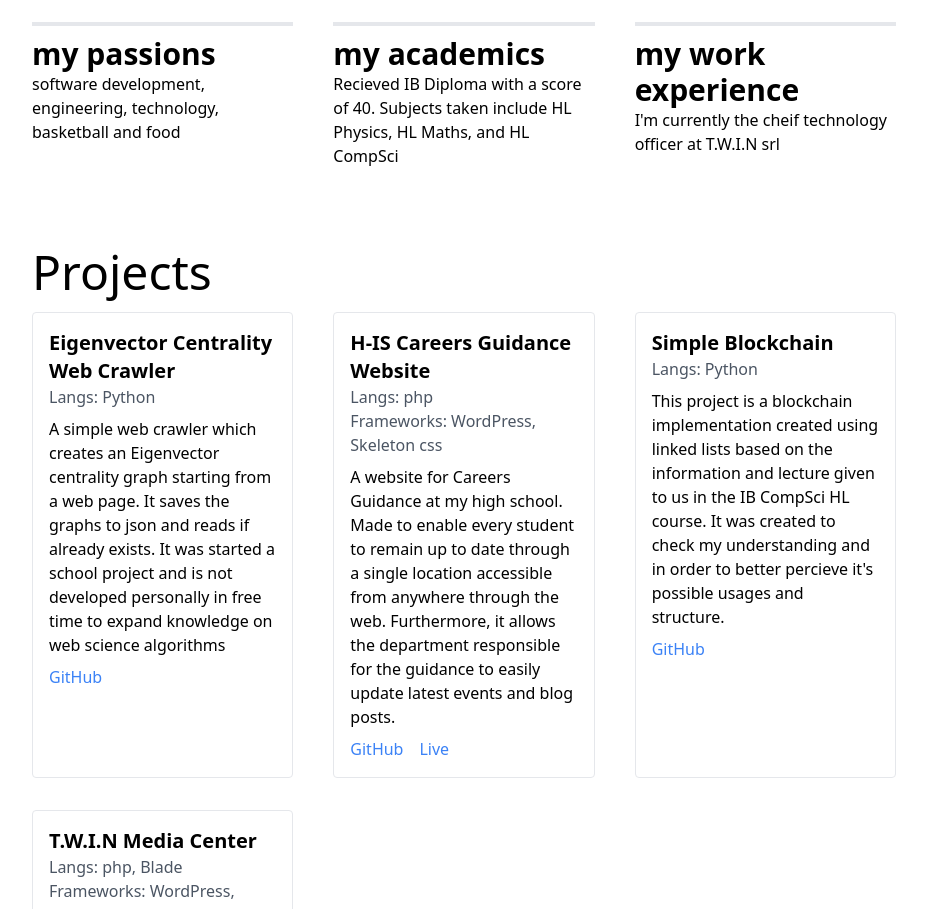
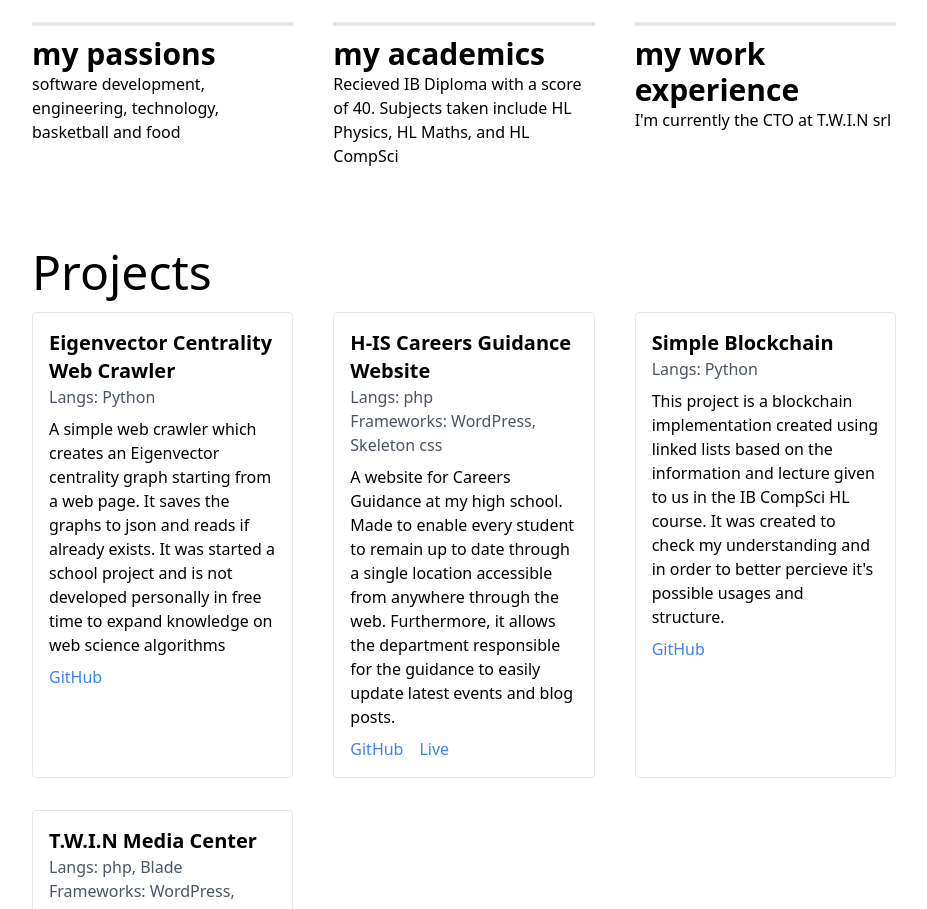
Before and after one commit to jackpeck2004/personal_website, a Next.js app: page / in a window 1280 px wide. Shown: the part 1002-1911 px from the top of the page, without its empty margins (176-1103 px from the left). Built offline with nearby package versions, Linux system fonts and the light colour scheme.

Commit message:
Fixed spelling mistake

```diff
--- a/src/pages/index.tsx
+++ b/src/pages/index.tsx
@@ -17,7 +17,7 @@ const CHARACTERISTICS: Array<ICharacteristic> = [
   },
   {
     title: "my work experience",
-    description: "I'm currently the cheif technology officer at T.W.I.N srl"
+    description: "I'm currently the CTO at T.W.I.N srl"
   }
 ];
 
```
